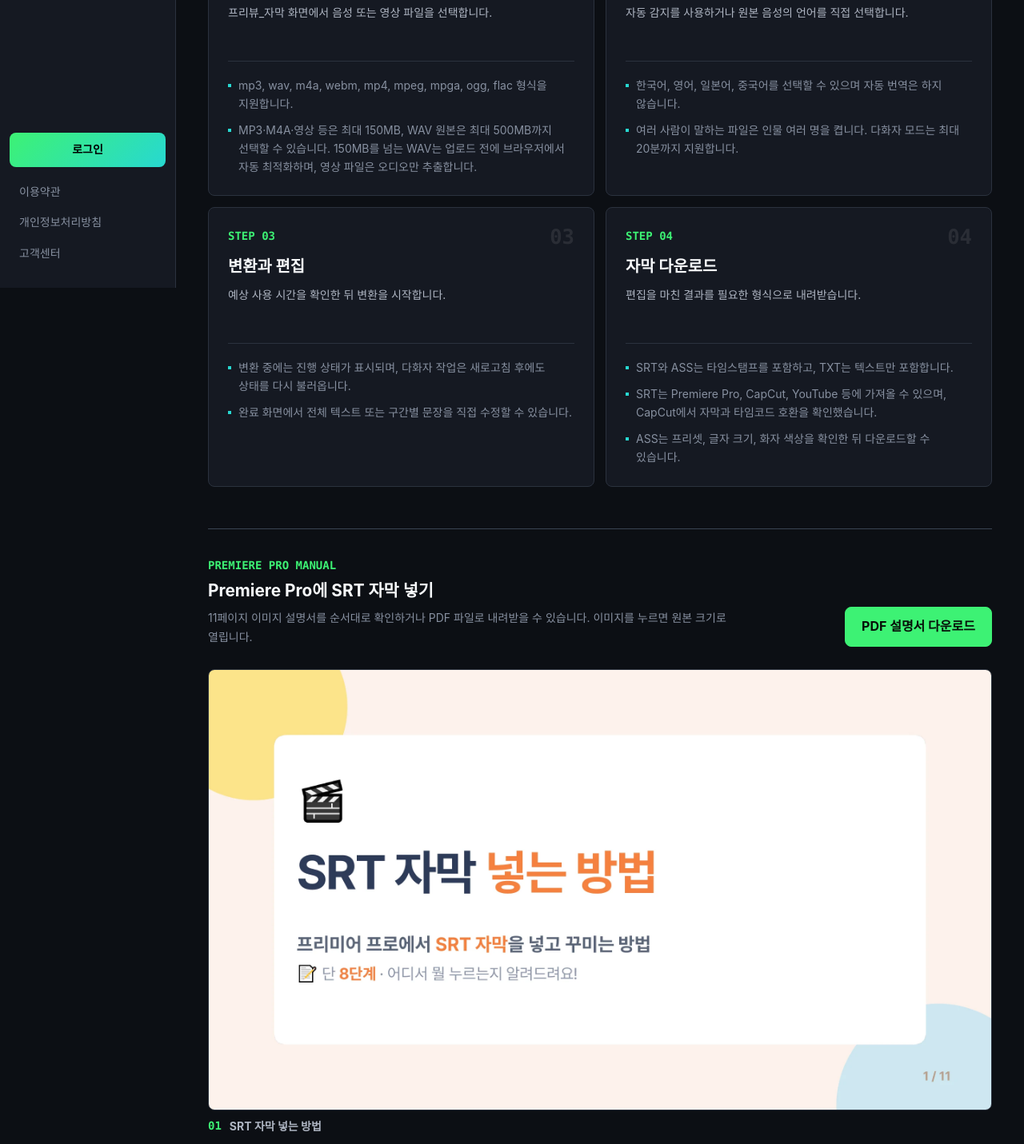
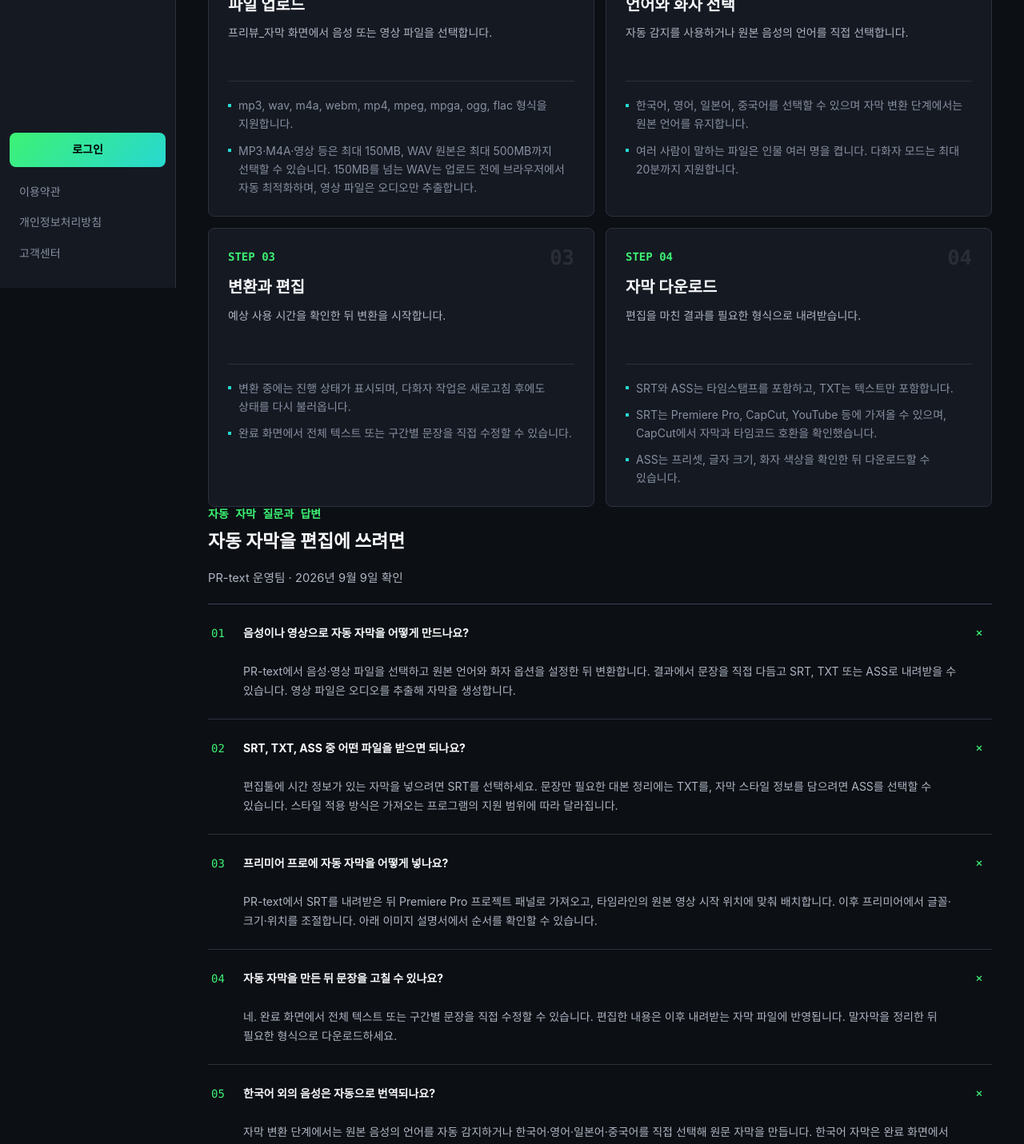
Before and after one commit to evilmuff0805-create/PR_text, a React (Vite) app in the folder client/: page /guide in a window 1280 px wide. Shown: the part 440-1871 px from the top of the page at 80% size. Built offline with nearby package versions, Linux system fonts and the light colour scheme; a web font is replaced by a local one.

Commit message:
Add practical Korean subtitle answers to public guide
* Add practical Korean subtitle answers to public guide

* Clarify optional English translation and preserve guide navigation layout

```diff
--- a/client/src/pages/GuidePage.jsx
+++ b/client/src/pages/GuidePage.jsx
@@ -18,7 +18,7 @@
     title: '언어와 화자 선택',
     summary: '자동 감지를 사용하거나 원본 음성의 언어를 직접 선택합니다.',
     details: [
-      '한국어, 영어, 일본어, 중국어를 선택할 수 있으며 자동 번역은 하지 않습니다.',
+      '한국어, 영어, 일본어, 중국어를 선택할 수 있으며 자막 변환 단계에서는 원본 언어를 유지합니다.',
       `여러 사람이 말하는 파일은 인물 여러 명을 켭니다. 다화자 모드는 최대 ${DIARIZATION_MAX_MINUTES}분까지 지원합니다.`,
     ],
   },
@@ -90,6 +90,7 @@
           </a>
         ))}
       </nav>
+      <p><a href="#guide-answers">자동 자막 질문과 답변 바로가기</a></p>
 
       <section className="guide-steps" aria-label="자막 제작 순서">
         {steps.map((step) => (
@@ -105,6 +106,29 @@
             </ul>
           </article>
         ))}
+      </section>
+
+      <section id="guide-answers" className="support-faq" style={{ scrollMarginTop: 90 }} aria-labelledby="guide-answers-title">
+        <div className="section-heading">
+          <p className="eyebrow">자동 자막 질문과 답변</p>
+          <h2 id="guide-answers-title">자동 자막을 편집에 쓰려면</h2>
+          <p>PR-text 운영팀 · 2026년 9월 9일 확인</p>
+        </div>
+        <div className="support-faq__list">
+          {[
+            ['음성이나 영상으로 자동 자막을 어떻게 만드나요?', 'PR-text에서 음성·영상 파일을 선택하고 원본 언어와 화자 옵션을 설정한 뒤 변환합니다. 결과에서 문장을 직접 다듬고 SRT, TXT 또는 ASS로 내려받을 수 있습니다. 영상 파일은 오디오를 추출해 자막을 생성합니다.'],
+            ['SRT, TXT, ASS 중 어떤 파일을 받으면 되나요?', '편집툴에 시간 정보가 있는 자막을 넣으려면 SRT를 선택하세요. 문장만 필요한 대본 정리에는 TXT를, 자막 스타일 정보를 담으려면 ASS를 선택할 수 있습니다. 스타일 적용 방식은 가져오는 프로그램의 지원 범위에 따라 달라집니다.'],
+            ['프리미어 프로에 자동 자막을 어떻게 넣나요?', 'PR-text에서 SRT를 내려받은 뒤 Premiere Pro 프로젝트 패널로 가져오고, 타임라인의 원본 영상 시작 위치에 맞춰 배치합니다. 이후 프리미어에서 글꼴·크기·위치를 조절합니다. 아래 이미지 설명서에서 순서를 확인할 수 있습니다.'],
+            ['자동 자막을 만든 뒤 문장을 고칠 수 있나요?', '네. 완료 화면에서 전체 텍스트 또는 구간별 문장을 직접 수정할 수 있습니다. 편집한 내용은 이후 내려받는 자막 파일에 반영됩니다. 말자막을 정리한 뒤 필요한 형식으로 다운로드하세요.'],
+            ['한국어 외의 음성은 자동으로 번역되나요?', '자막 변환 단계에서는 원본 음성의 언어를 자동 감지하거나 한국어·영어·일본어·중국어를 직접 선택해 원문 자막을 만듭니다. 한국어 자막은 완료 화면에서 영어 번역 만들기를 별도로 사용해 번역 TXT로 받을 수 있습니다.'],
+          ].map(([question, answer], index) => (
+            <details key={question} open>
+              <summary><span>{String(index + 1).padStart(2, '0')}</span><strong>{question}</strong><span className="support-faq__indicator" aria-hidden="true">+</span></summary>
+              <p>{answer}</p>
+            </details>
+          ))}
+        </div>
+        <p><a href="#guide-manual">Premiere Pro 반입 이미지 설명서 보기</a></p>
       </section>
 
       <section id="guide-manual" className="guide-manual" aria-labelledby="guide-manual-title">
```
